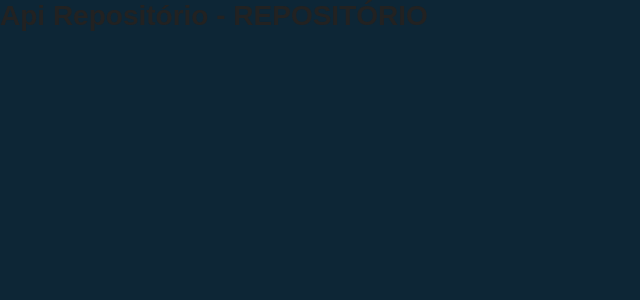
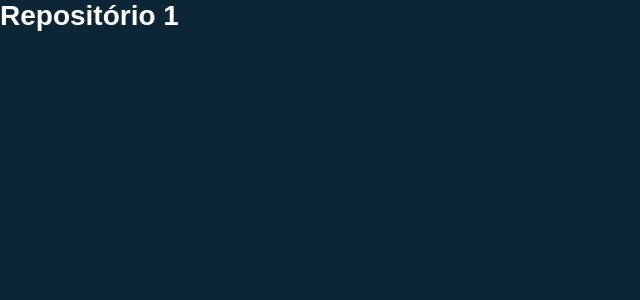
Before and after one commit to PauloMtz/react-repositorio, a React (Create React App) app: page /repositorio/1 in a window 1280 px wide. Shown: the top 300 px of the page, without its empty margins (0-640 px from the left). Built offline with nearby package versions, Linux system fonts and the light colour scheme.

Commit message:
Detalhes do repositório

```diff
--- a/src/pages/Home/index.js
+++ b/src/pages/Home/index.js
@@ -1,4 +1,5 @@
 import React, { useState, useCallback , useEffect} from "react";
+import { Link } from "react-router-dom";
 
 import { FaGithub, FaPlus, FaSpinner, FaBars, FaTrash } from 'react-icons/fa'; // npm install react-icons
 import {Container, Form, SubmitButton, List, DeleteButton } from './styles';
@@ -134,9 +135,9 @@ export default function Home() {
              </DeleteButton>
              {repo.name}
              </span>
-             <a href="">
+             <Link to={`/repositorio/${encodeURIComponent(repo.name)}`}>
                <FaBars size={20}/>
-             </a>
+             </Link>
            </li>
          ))}
       </List>
--- a/src/pages/Repositorio/index.js
+++ b/src/pages/Repositorio/index.js
@@ -1,9 +1,11 @@
 import React from "react";
 
-export default function Repositorio() {
+export default function Repositorio({match}) {
   return (
     <div>
-      <h1>Api Repositório - REPOSITÓRIO</h1>
+      <h1 style={{color: "#FFF"}}>
+        Repositório {decodeURIComponent(match.params.repositorioParam)}
+      </h1>
     </div>
   );
 }
--- a/src/routes.js
+++ b/src/routes.js
@@ -14,7 +14,7 @@ export default function Routes() {
         <BrowserRouter>
             <Switch>
                 <Route exact path="/" component={Home} />
-                <Route exact path="/repositorio/:repositorio" component={Repositorio} />
+                <Route exact path="/repositorio/:repositorioParam" component={Repositorio} />
             </Switch>
         </BrowserRouter>
     );
```
